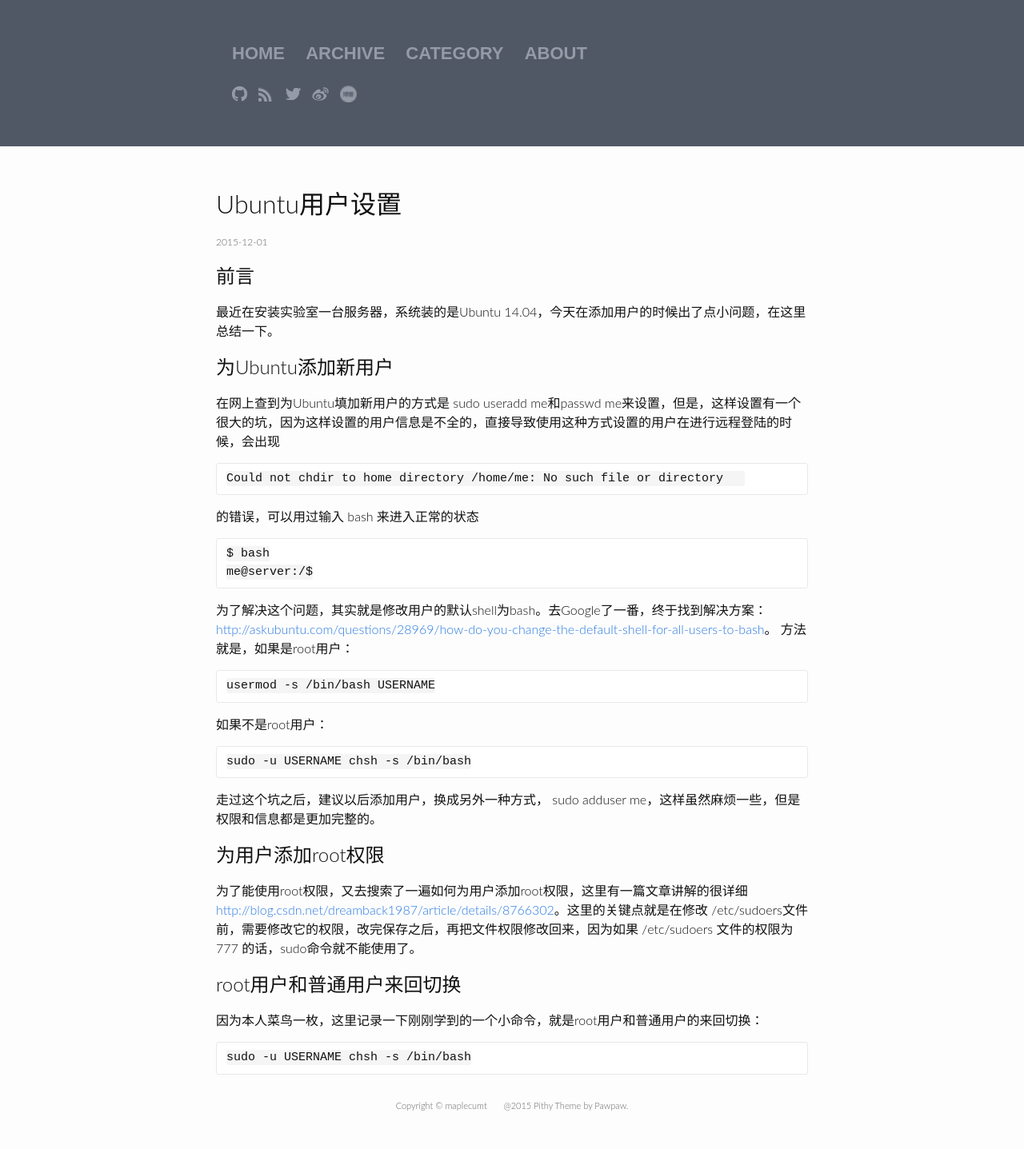
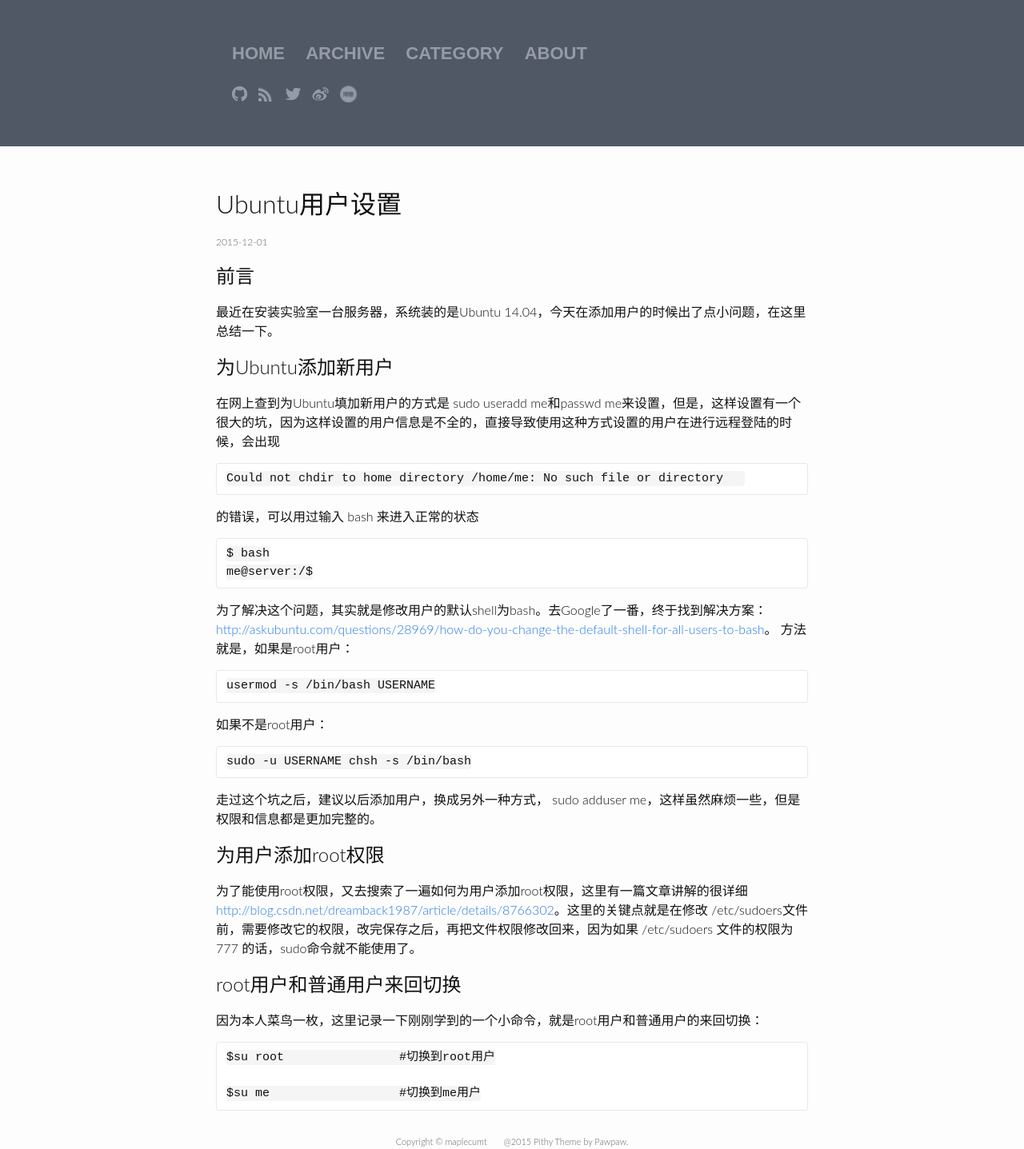
Before and after one commit to maple-yf/maplecumt, a Jekyll site: the page built from _posts/2015-12-01-Setting-Ubuntu-User.markdown, in a window 1280 px wide. Shown: the whole page at 80% size. Built offline with Jekyll 4.4.1, drawn with Linux system fonts in a browser that asks for light colours; comment, search, counter and statistics services are not loaded; before the commit the page ends 1392 px from its top, so only the background shows below that.

Commit message:
no message

````diff
--- a/_posts/2015-12-01-Setting-Ubuntu-User.markdown
+++ b/_posts/2015-12-01-Setting-Ubuntu-User.markdown
@@ -44,5 +44,7 @@
 因为本人菜鸟一枚，这里记录一下刚刚学到的一个小命令，就是root用户和普通用户的来回切换：
 
 ```
-sudo -u USERNAME chsh -s /bin/bash
+$su root		#切换到root用户
+
+$su me			#切换到me用户
 ```
````
